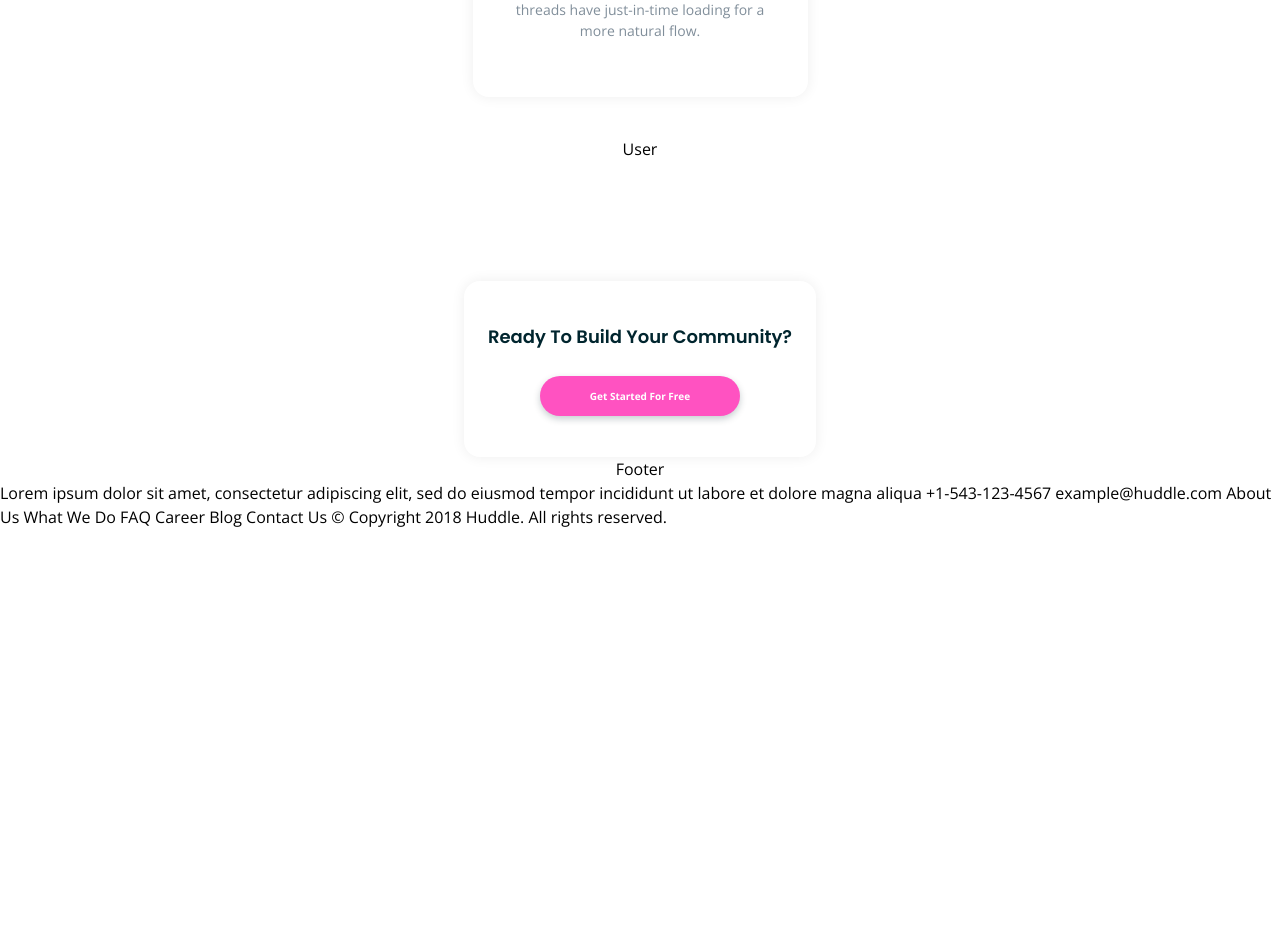
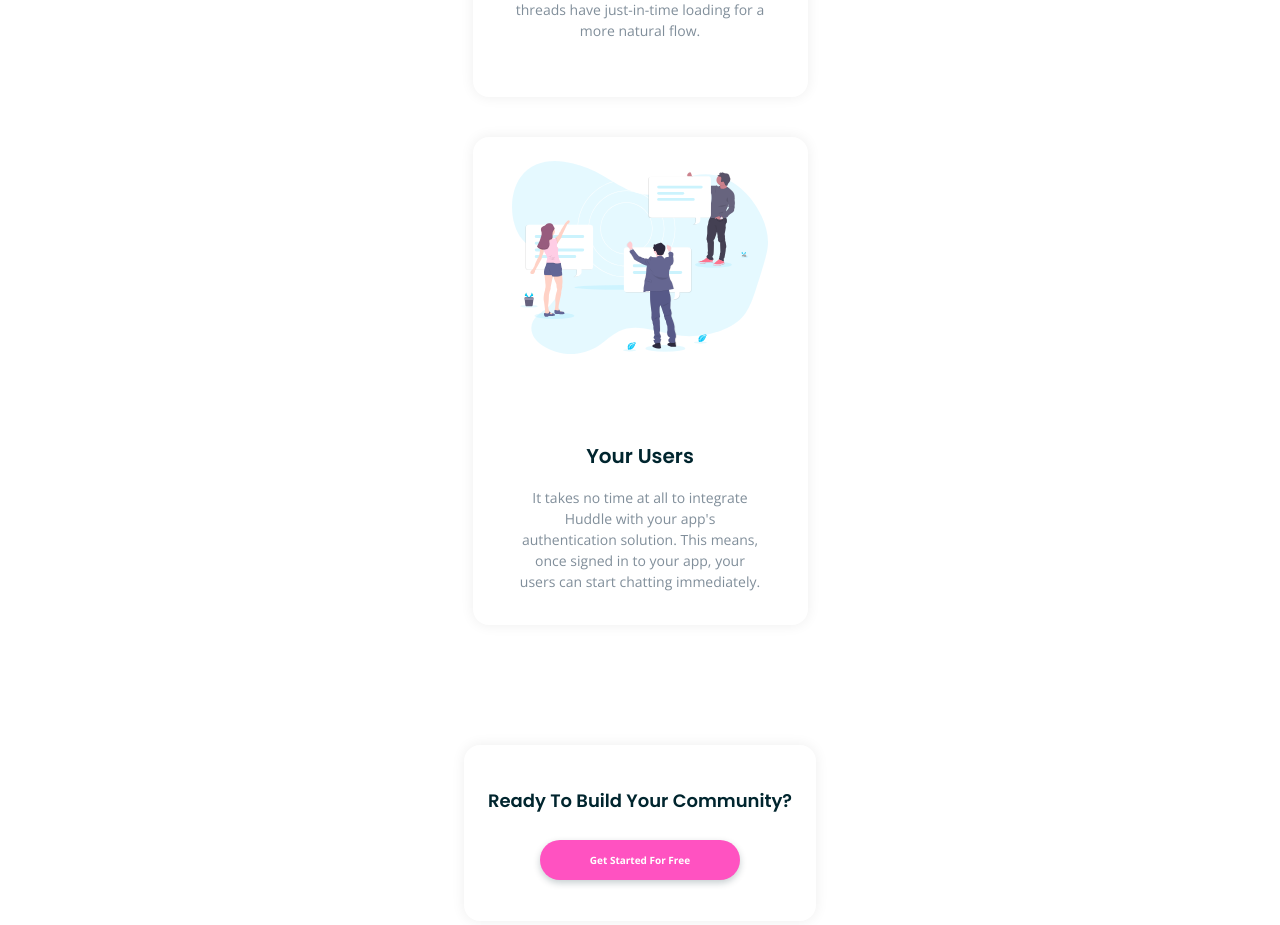
Before and after one commit to stephjoseph/huddle-landing-page-with-alternating-feature-blocks-master, a React (Create React App) app: page / in a window 1280 px wide. Shown: the part 1701-2626 px from the top of the page. Before the commit the page ends 2230 px from the top, so only its background shows below. Built offline with nearby package versions, Linux system fonts and the light colour scheme.

Commit message:
Update User.js

```diff
--- a/src/components/User.js
+++ b/src/components/User.js
@@ -1,7 +1,24 @@
 import React from "react";
+import illustrationUser from "../images/illustration-your-users.svg";
 
 const User = () => {
-  return <div>User</div>;
+  return (
+    <section className="flex w-full flex-col items-center gap-6 rounded-[16px] px-10  pb-[2.063rem] pt-6 shadow-[0px_0px_14px_0px_rgba(0,0,0,0.07)]">
+      <div className="h-[16rem] w-[16rem]">
+        <img src={illustrationUser} alt="" />
+      </div>
+      <div className="flex w-[15.5rem] flex-col items-center gap-4 text-center">
+        <h2 className="font-['Poppins'] text-xl font-semibold leading-[1.875rem] tracking-normal text-[#00252E]">
+          Your Users
+        </h2>
+        <p className="text-[0.875rem] font-normal leading-[1.313rem] tracking-normal text-[#808E9A]">
+          It takes no time at all to integrate Huddle with your app's
+          authentication solution. This means, once signed in to your app, your
+          users can start chatting immediately.
+        </p>
+      </div>
+    </section>
+  );
 };
 
 export default User;
```
